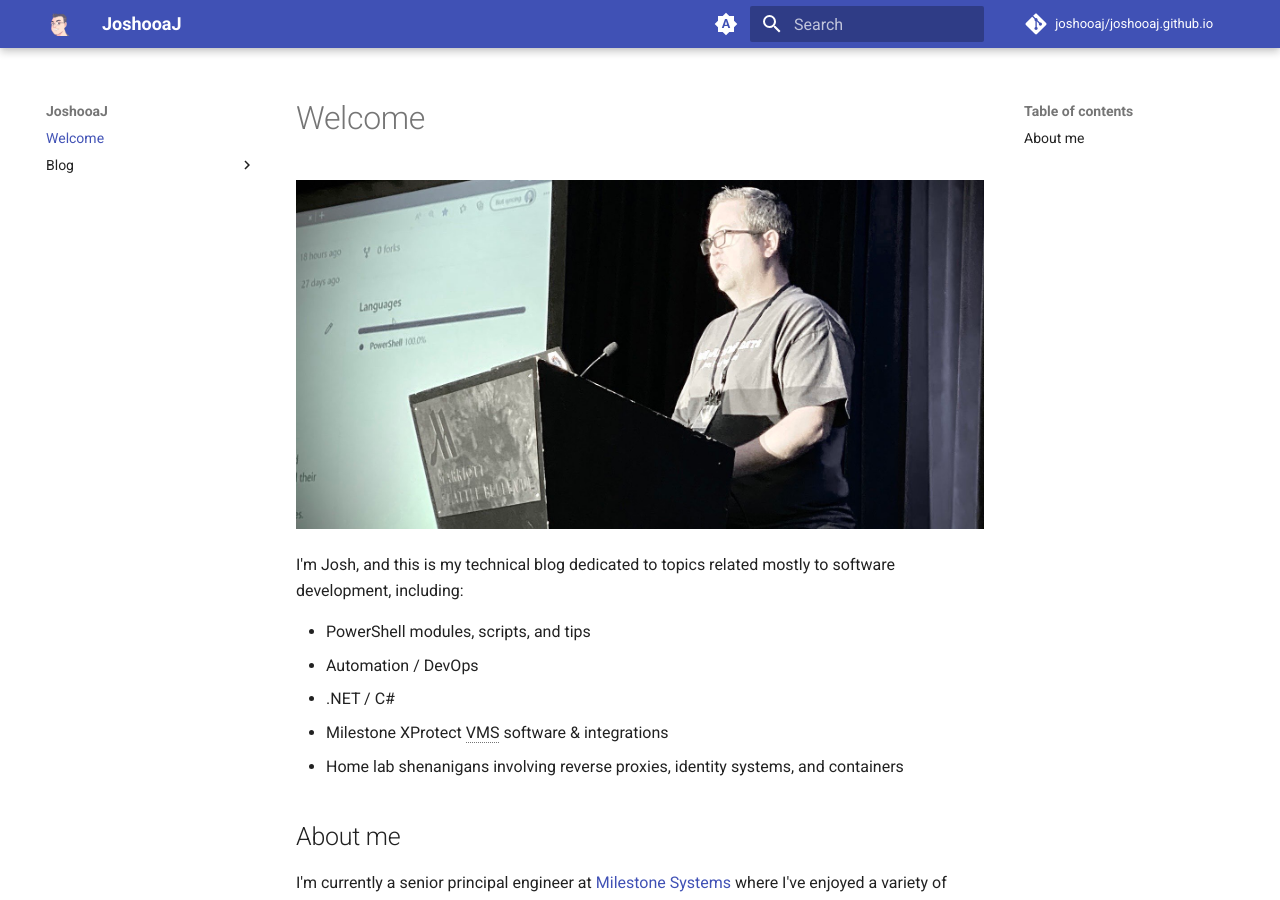
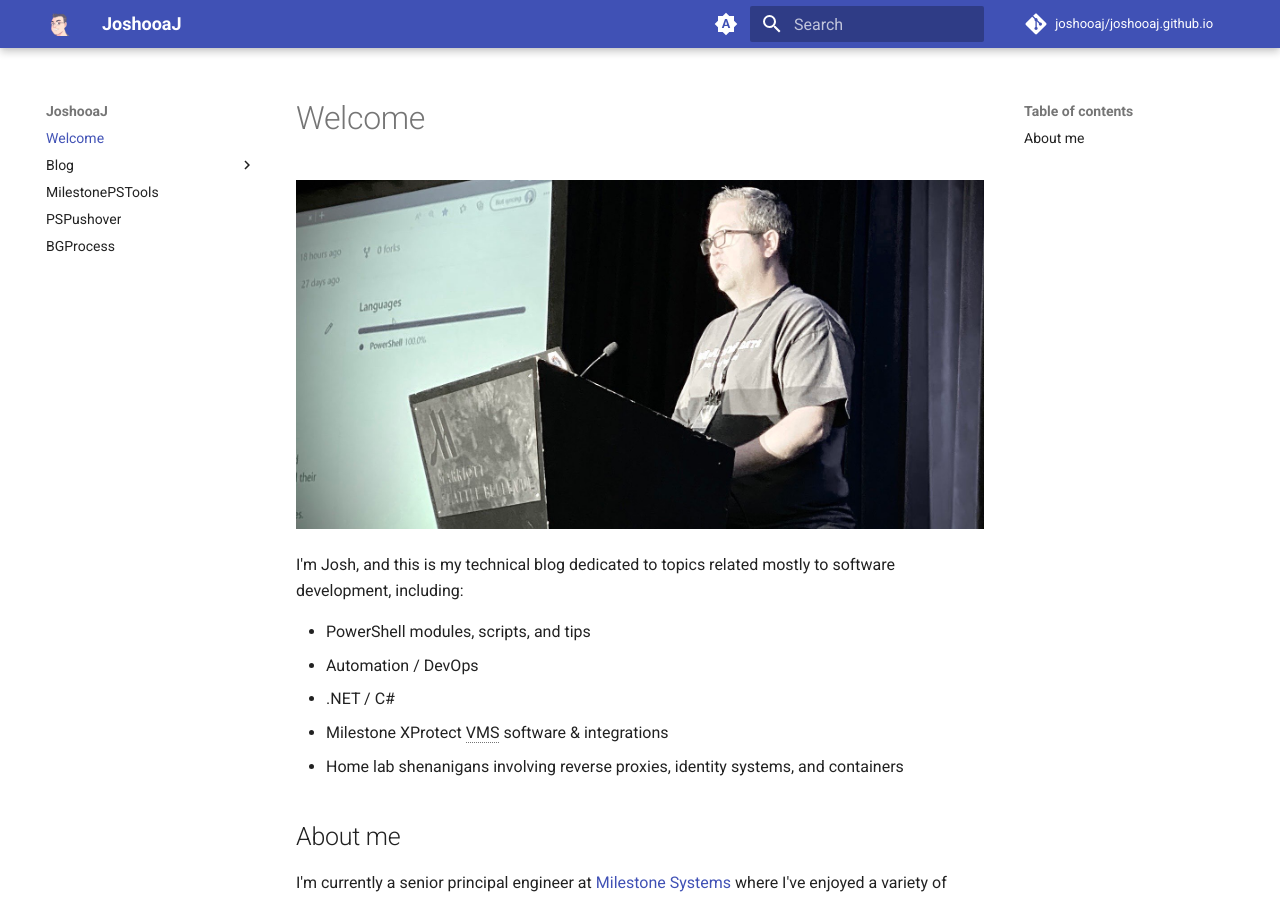
Before and after one commit to joshooaj/joshooaj.github.io, an MkDocs documentation site: the page built from docs/index.md, in a window 1280 px wide and 900 px high. Built offline with MkDocs 1.6.1 and Material for MkDocs 9.7.7, drawn with Linux system fonts in a browser that asks for light colours; plug-ins that fetch from the network failed and are left out; comment, search, counter and statistics services are not loaded; some of the changed lines change nothing that is shown.

Commit message:
Update mkdocs.yml

```diff
--- a/mkdocs.yml
+++ b/mkdocs.yml
@@ -12,6 +12,9 @@ nav:
   - index.md
   - Blog:
     - blog/index.md
+  - MilestonePSTools: https://www.milestonepstools.com
+  - PSPushover: https://www.joshooaj.com/PSPushover/
+  - BGProcess: https://www.joshooaj.com/BGProcess
 
 theme:
   name: material
```
